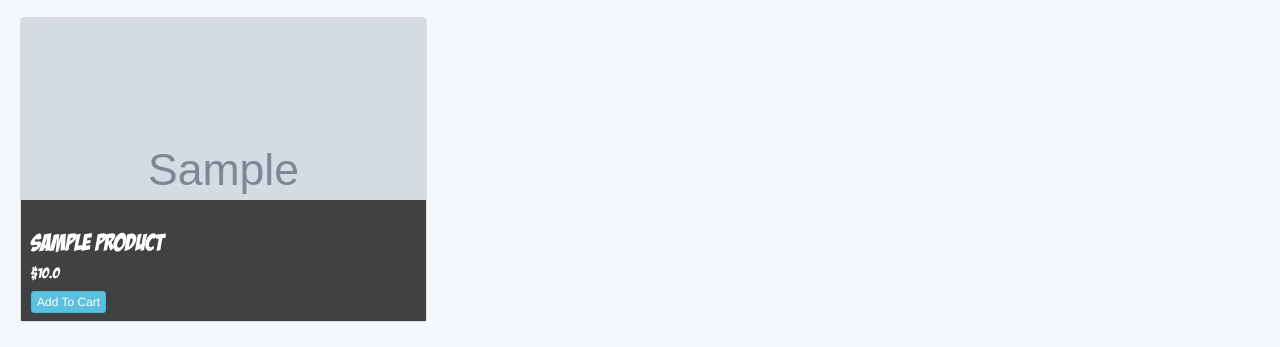
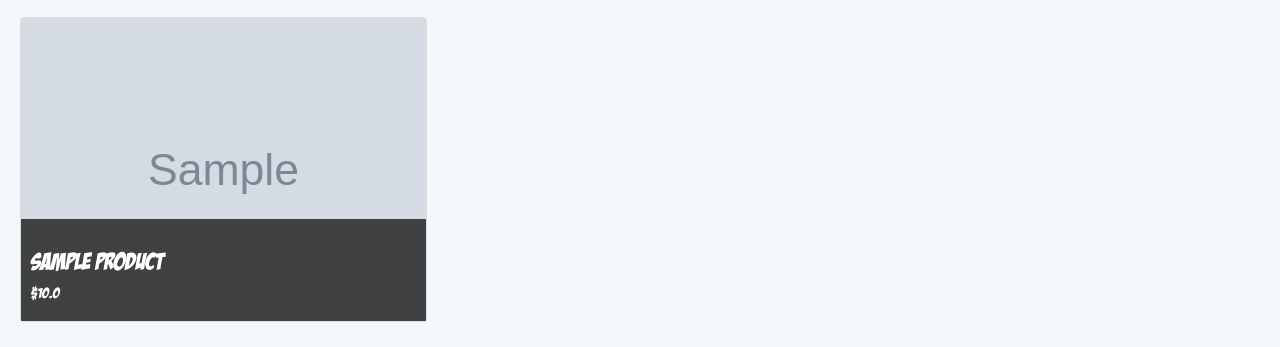
Before and after one commit to JasonLazzuri/DestinyCity, a Rails app: page /products in a window 1280 px wide. Shown: the part 240-587 px from the top of the page. Run offline with Rails 7, Linux system fonts and the light colour scheme; tables that the repository leaves empty hold one stand-in row (values such as "Sample post"); grey boxes marked "Sample" are stand-in pictures; style sheets or scripts are compiled from the project's sources; parts of the project's set-up code (start-up, migrations or seed data) failed here and were passed over; some libraries are stand-ins or nearby versions; grey boxes are pictures that could not be loaded.

```diff
--- a/app/controllers/application_controller.rb
+++ b/app/controllers/application_controller.rb
@@ -1,6 +1,7 @@
 class ApplicationController < ActionController::Base
   protect_from_forgery with: :exception
   helper_method :current_order
+
 
 
   def current_order
--- a/app/views/products/_product_display.html.erb
+++ b/app/views/products/_product_display.html.erb
@@ -1,6 +1,5 @@
 <div class="events">
   <div class="container">
-    <br><br><br><br><br>
 
     <div class="title-bar">
       <h1><%= @product.title %></h1>
@@ -22,6 +21,7 @@
         <%= f.number_field :quantity %>
         <%= f.submit "Add to cart" %>
       <% end %>
+      <br><br>
 
       <% if is_admin? %>
         <%= link_to 'Destroy', @product,:class => "btn btn-primary btn-lg", method: :delete, data: { confirm: 'Are you sure?' } %>
--- a/app/views/products/index.html.erb
+++ b/app/views/products/index.html.erb
@@ -2,7 +2,7 @@
   <div class="container">
   <p id="notice"><%= notice %></p>
   <br><br><br>
-  <% if is_admin? %>
+<% if is_admin? %>
   <%= link_to 'New Product', new_product_path %>
   <% end %>
   <h1 style="text-align:center;">Products</h1>
@@ -19,7 +19,6 @@
     				<div class="caption">
     					<h3><%= product.title %></h3>
               <h5>$<%= product.price %></h5>
-    				 <a href="#" class="btn btn-info btn-xs" role="button">Add To Cart</a>
     				</div>
     			</div>
     		</div>
```
Also changed, not shown: app/helpers/application_helper.rb (line endings or trailing spaces).
